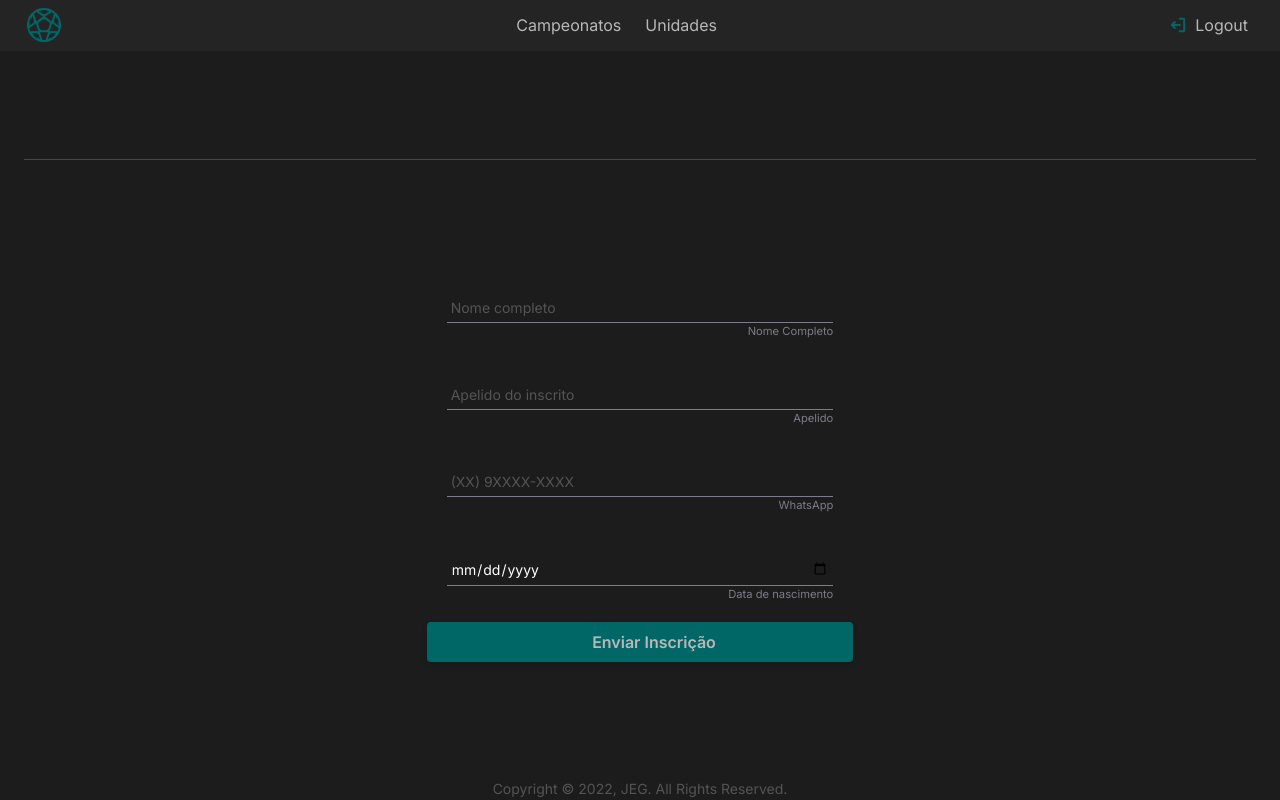
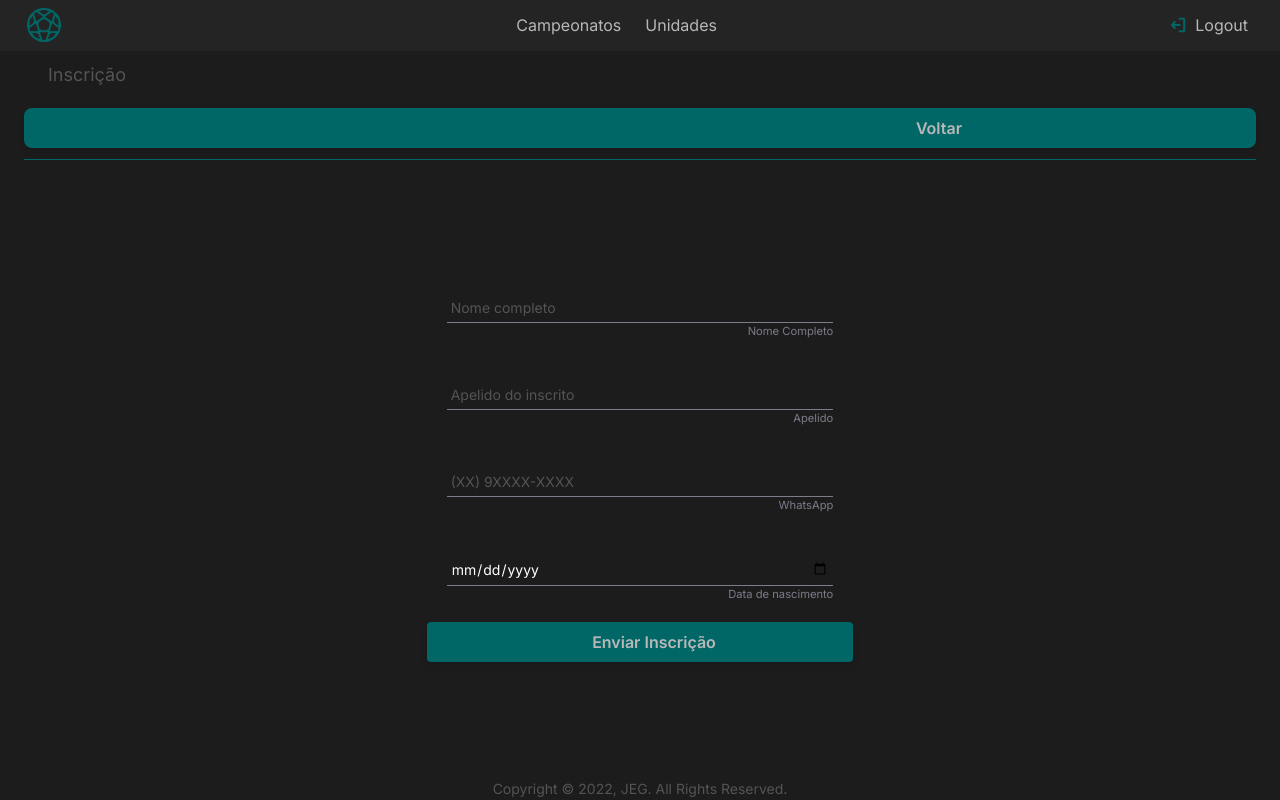
Before and after one commit to ZornErick/chutesal, a React (Vite) app: page /inscricao in a window 1280 px wide. Built offline with nearby package versions, Linux system fonts and the light colour scheme.

Commit message:
Button voltar commit

```diff
--- /dev/null
+++ b/src/assets/Icons/Back/Back.tsx
@@ -0,0 +1,24 @@
+import { SVGAttributes } from "react";
+
+interface BackProps extends SVGAttributes<HTMLOrSVGElement> {}
+
+export function Back(props: BackProps) {
+    return (
+        <svg
+            width={18}
+            height={18}
+            viewBox="0 0 18 18"
+            fill="none"
+            xmlns="http://www.w3.org/2000/svg"
+            {...props}
+        >
+            <path
+                d="M11.25 14.625L5.625 9l5.625-5.625"
+                stroke="#066"
+                strokeWidth={2}
+                strokeLinecap="round"
+                strokeLinejoin="round"
+            />
+        </svg>
+    )
+}
--- a/src/components/IconButton/IconButton.tsx
+++ b/src/components/IconButton/IconButton.tsx
@@ -1,19 +1,27 @@
-import { ButtonHTMLAttributes } from "react";
+import React, { ButtonHTMLAttributes } from "react";
 import { Button } from "../Button/Button";
+import {clsx} from "clsx";
 
 interface IButtonIconProps extends ButtonHTMLAttributes<HTMLButtonElement>{
   className?: string;
   text: string;
   icon?: string;
-  IconElement?: React.ElementType
-  action?: (value?: any) => void
+  IconElement?: React.ElementType;
+  transparent?: boolean;
+  action?: (value?: any) => void;
 }
-export default ({icon, IconElement, text, action, className, ...props} : IButtonIconProps) => {
+export default ({icon, IconElement, text, action, className, transparent, ...props} : IButtonIconProps) => {
 
   return(
     <div className='flex'>
-      <Button className={`w-36 text-gray-200 transition duration-75 hover:scale-110 flex gap-1 justify-center items-center ${className} bg-gray-700 `} onClick={action} {...props} >
-        {icon ? <img className="w-5 h-5 bg-green-700" src={icon} alt={"ícone"} /> : <IconElement  className="w-5 h-5" />}
+      <Button className={clsx(
+          "w-36 text-gray-200 transition duration-75 hover:scale-110 flex gap-1 justify-center items-center",
+          {
+            "bg-gray-700": transparent === false,
+            "bg-transparent": transparent === true
+          }
+      )} onClick={action} {...props} >
+        {icon ? <img className="w-5 h-5 bg-green-700" src={icon} alt={"ícone"} /> : <IconElement className="w-5 h-5" />}
         <p>{text}</p>
       </Button>
     </div>
--- a/src/components/InscreverSe/InscreverSeForm/InscreverSeForm.tsx
+++ b/src/components/InscreverSe/InscreverSeForm/InscreverSeForm.tsx
@@ -88,7 +88,6 @@ export function InscreverSeForm() {
                             name={"dataNascimento"}
                             footerText={"Data de nascimento"}
                             type="date"
-                            placeholder={""}
                         />
                     </div>
                     <div className={"flex justify-center"}>
--- a/src/hooks/useLogin.tsx
+++ b/src/hooks/useLogin.tsx
@@ -1,4 +1,4 @@
-import { useState } from "react"
+import React, { useState } from "react"
 
 
 interface IHookProps {
@@ -11,12 +11,11 @@ interface IUseLogin{
 }
 
 export const useLogin = () : IUseLogin => {
-  const [logado, setLogado] = useState<boolean>(false);
+  const [logado, setLogado] = useState<boolean>(true);
 
 
   return {
     logado,
     setLogado
   };
-
 }
--- a/src/pages/Campeonatos/Campeonatos.tsx
+++ b/src/pages/Campeonatos/Campeonatos.tsx
@@ -148,7 +148,7 @@ export function Campeonatos() {
                         text={inscricaoDisponivel ? "Inscreva-se" : "Indisponível"}
                         IconElement={inscricaoDisponivel ? UserSignIn : DisabledCalendar}
                         disabled={!inscricaoDisponivel}
-                        className="bg-transparent"
+                        transparent={true}
                         action={inscricaoDisponivel ? () => navigate(`${id}/inscricao`) : () =>{}}
                     />)
                 },
@@ -162,6 +162,7 @@ export function Campeonatos() {
         fetchData();
     },[])
 
+    const justify = logado ? "justify-between" : "justify-end";
 
     return (
         <>
@@ -174,11 +175,15 @@ export function Campeonatos() {
             />
 
             <main className={"flex flex-col items-center h-full my-12 mx-8"}>
-                <div className={"flex w-full justify-between"}>
-                    <Button onClick={() => navigate("create")} className={"flex justify-around w-24 hover:scale-105 drop-shadow-md h-10 rounded-lg items-center bg-gray-700 text-gray-200 font-sans"}>
-                        <Plus />
-                        Incluir
-                    </Button>
+                <div className={`flex w-full ${justify}`}>
+                    {logado ?
+                        <Button onClick={() => navigate("create")} className={"flex justify-around w-24 hover:scale-105 drop-shadow-md h-10 rounded-lg items-center bg-gray-700 text-gray-200 font-sans"}>
+                            <Plus />
+                            Incluir
+                        </Button>
+                        :
+                        ""
+                    }
                     <Filter filters={filterOptions} />
                 </div>
                 <Table
@@ -187,6 +192,5 @@ export function Campeonatos() {
                 />
             </main>
         </>
-
     );
 }
--- a/src/pages/Inscricao/Inscricao.tsx
+++ b/src/pages/Inscricao/Inscricao.tsx
@@ -1,10 +1,19 @@
 import {InscreverSeForm} from "../../components/InscreverSe/InscreverSeForm/InscreverSeForm";
+import {Button} from "../../components/Button/Button";
+import {Back} from "../../assets/Icons/Back/Back";
+import {Text} from "../../components/Text/Text";
 
 export function Inscricao() {
     return (
         <main className={"flex flex-col h-full"}>
-            <div className={"flex border-b border-green-700 h-32 mx-6"}>
-
+            <div className={"flex flex-col border-b border-green-700 h-32 mx-6 justify-around"}>
+                <div>
+                    <Text className={"text-gray-500 mx-6"} size={"lg"}>Inscrição</Text>
+                </div>
+                <Button className={"flex justify-around w-20 hover:scale-105 drop-shadow-md h-10 rounded-lg items-center bg-gray-700 text-gray-200 font-sans"}>
+                    <Back />
+                    Voltar
+                </Button>
             </div>
             <div className={"flex justify-center items-center h-full w-full"}>
                 <InscreverSeForm />
```
